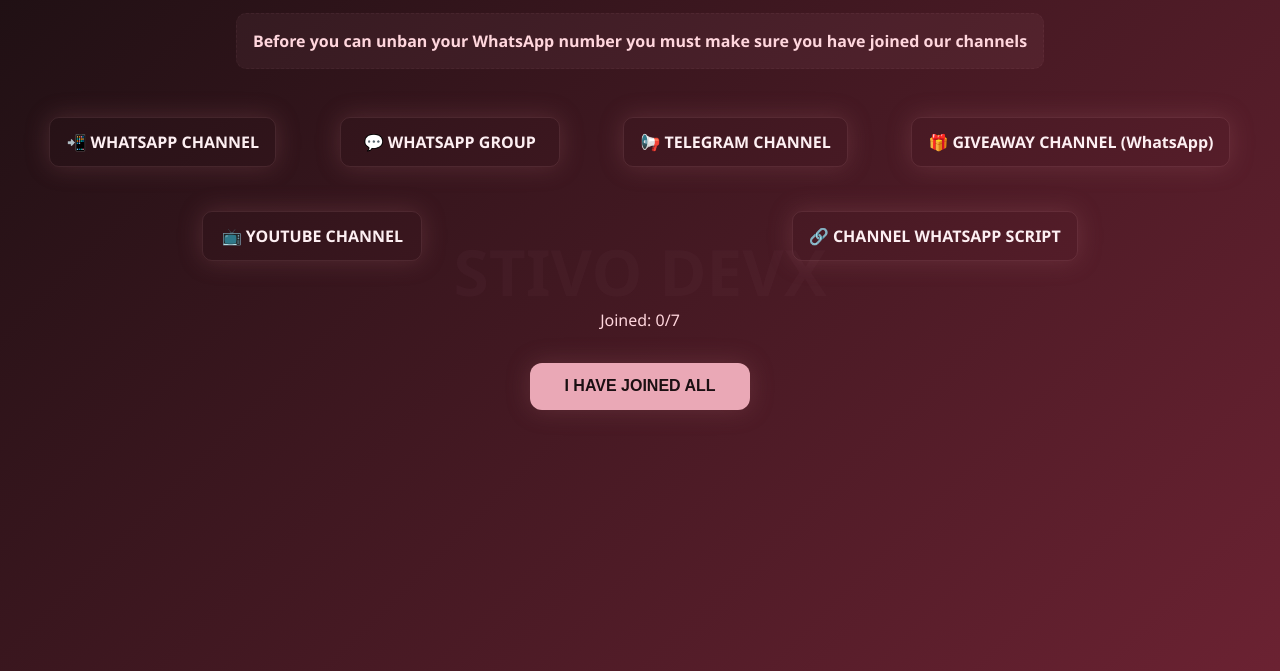
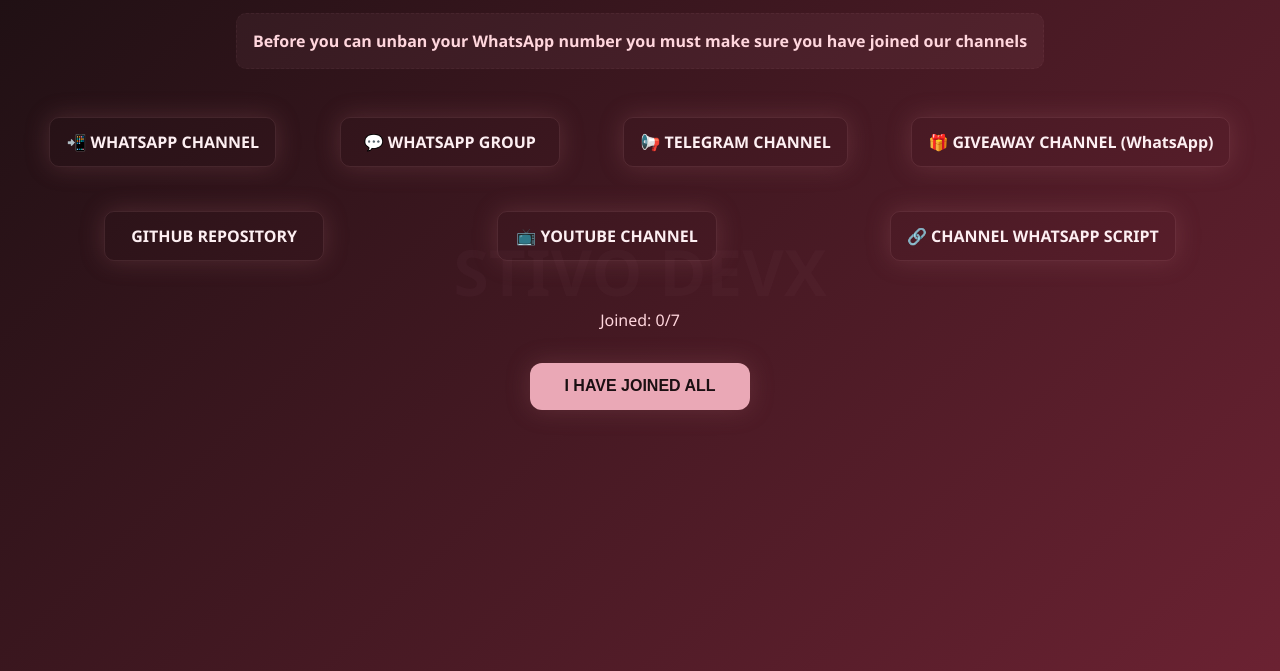
Before and after one commit to STIVE-DEVX/STIVO-UNBAN-WEB-, a plain HTML site: page index.html in a window 1280 px wide. Both pictures are taken after a click on the button "PROCEED TO UNBAN PROCESS". Shown: the part 129-800 px from the top of the page. Drawn offline with Linux system fonts and the light colour scheme.

Commit message:
Update index.html

```diff
--- a/index.html
+++ b/index.html
@@ -43,6 +43,7 @@
 
         <a href="https://whatsapp.com/channel/0029Vb6d9R24Y9lwlPfpQ10A" target="_blank" class="btn channel-btn" data-id="giveaway">🎁 GIVEAWAY CHANNEL (WhatsApp)</a>
 
+        <a href="https://github.com/STIVE-DEVX/STIVO-UNBAN-WEB-/blob/main/index.html" target="_blank" class="btn channel-btn" data-id="yt">GITHUB REPOSITORY</a>
 
         <a href="https://youtube.com/@techstivo2?si=_lZRdHXLr3OImW-w" target="_blank" class="btn channel-btn" data-id="yt">📺 YOUTUBE CHANNEL</a>
 
```
